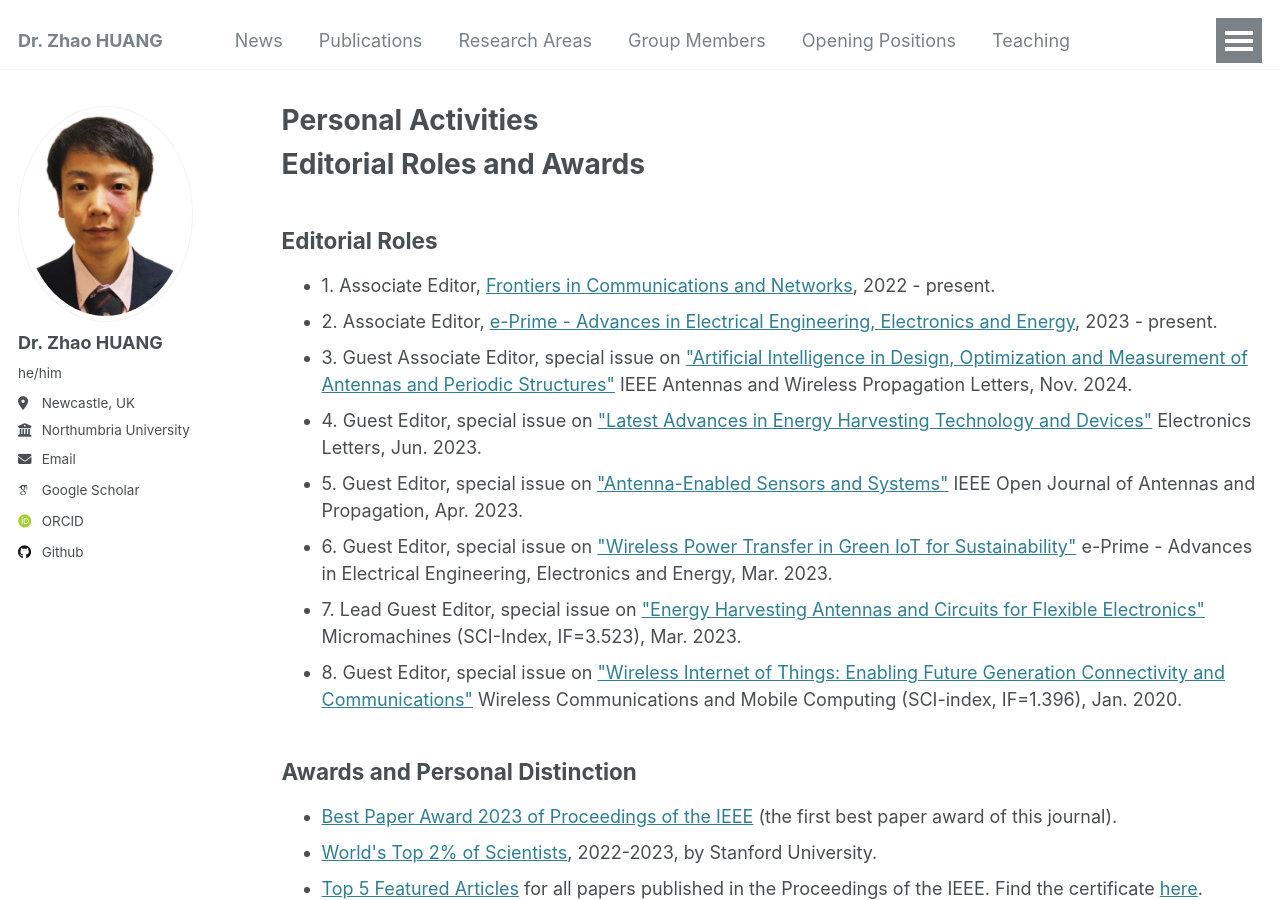
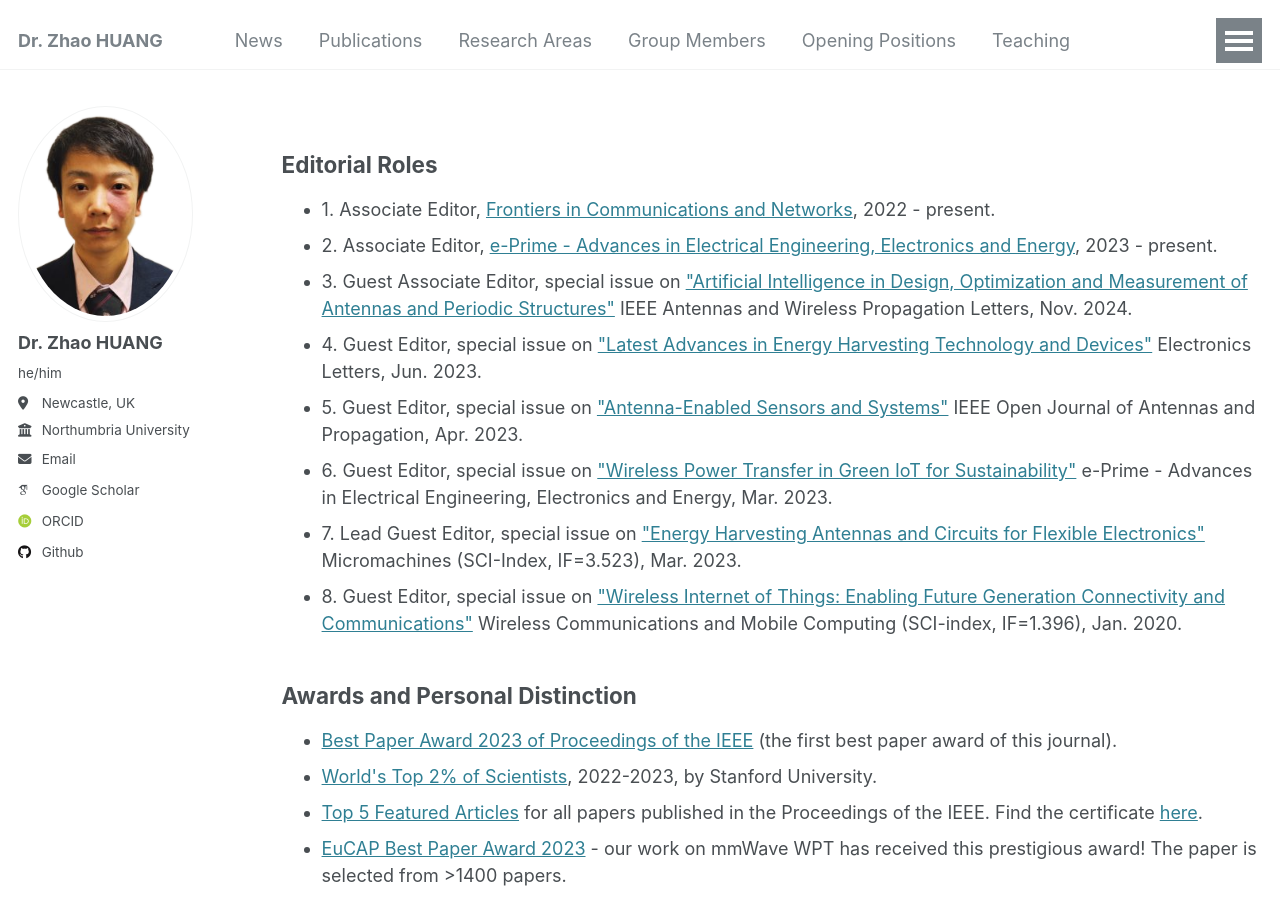
Before and after one commit to ZZ2020zz/ZZ2020zz.github.io, a Jekyll site: the page built from _pages/activities.html, in a window 1280 px wide and 900 px high. Built offline with Jekyll 4.4.1, drawn with Linux system fonts in a browser that asks for light colours; some web fonts are replaced.

Commit message:
Update activities.html

```diff
--- a/_pages/activities.html
+++ b/_pages/activities.html
@@ -1,6 +1,5 @@
 ---
 layout: archive
-title: "Personal Activities"
 permalink: /activities/
 author_profile: true
 ---
@@ -9,15 +8,11 @@ author_profile: true
 <head>
     <meta charset="UTF-8">
     <meta name="viewport" content="width=device-width, initial-scale=1.0">
-    <title>Editorial Roles and Awards</title>
     <style>
 
     </style>
 </head>
 <body>
-    <header>
-        <h1>Editorial Roles and Awards</h1>
-    </header>
 
     <main>
         <section>
```
